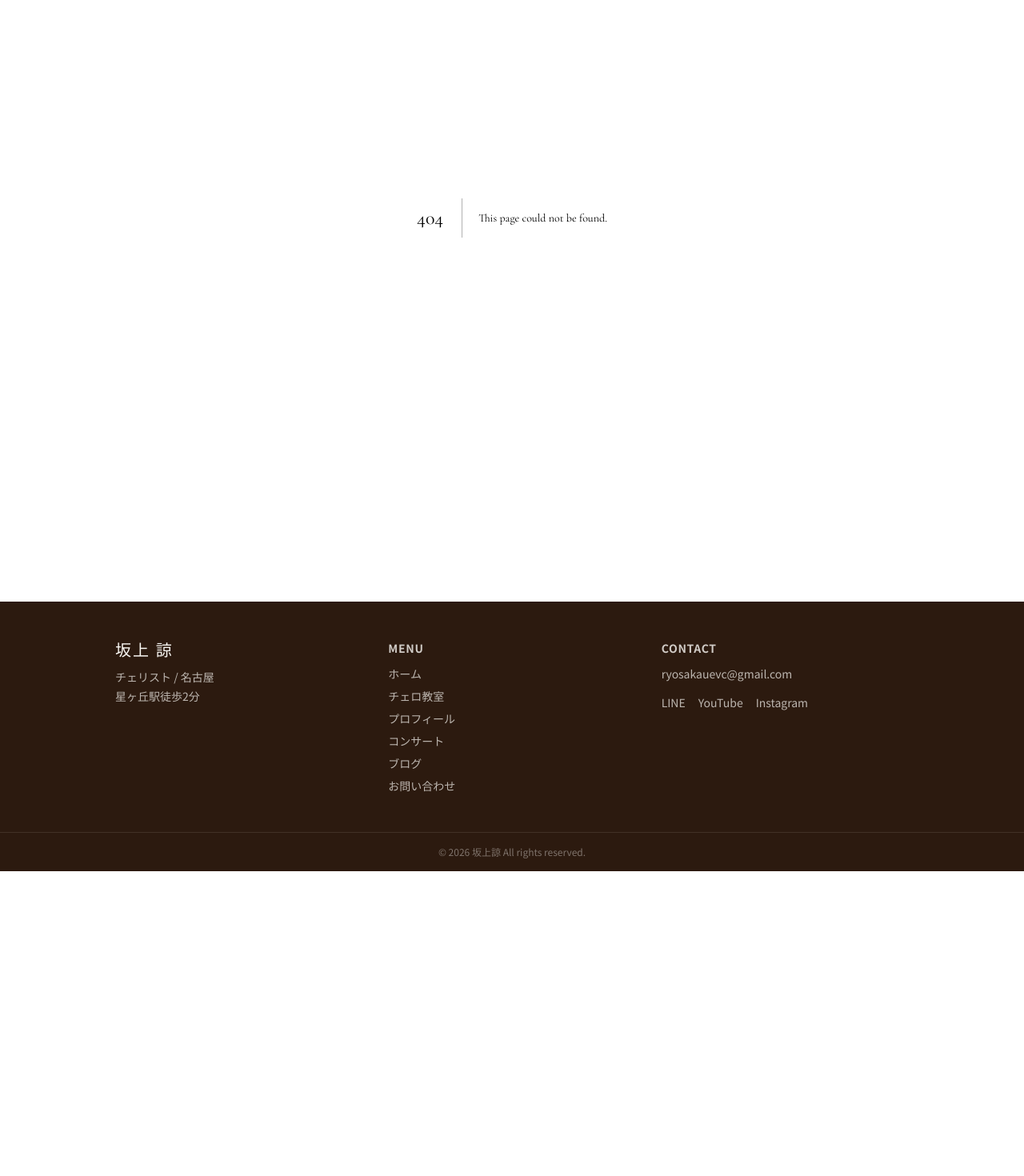
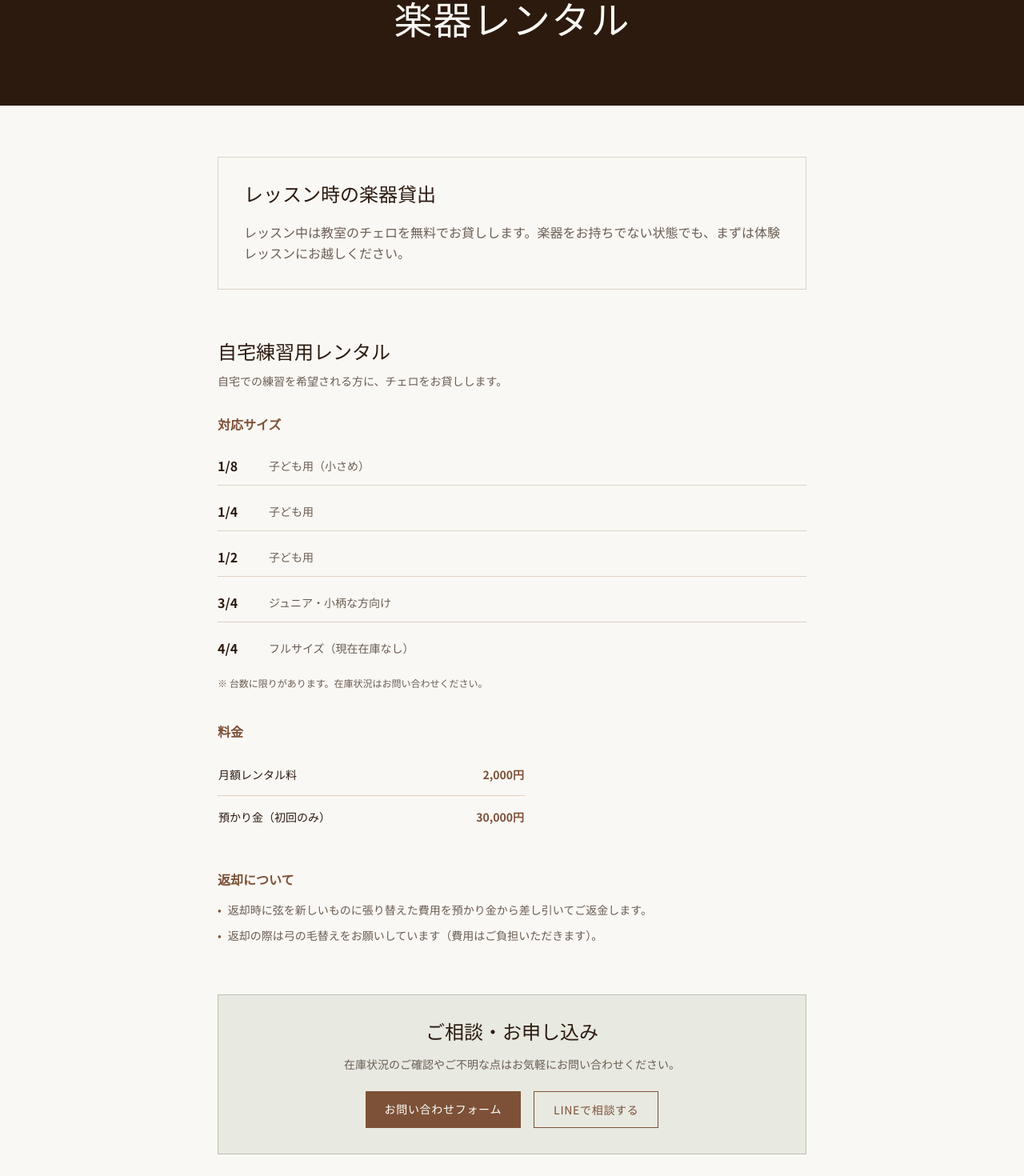
Before and after one commit to srlcvc/ryosakaue-website, a Next.js app: page /rental in a window 1280 px wide. Before the commit this address had no page. Shown: the part 193-1663 px from the top of the page at 80% size. Before the commit the page ends 1282 px from the top, so only its background shows below. Built offline with nearby package versions, Linux system fonts and the light colour scheme.

Commit message:
楽器レンタルページを新規作成、レッスンページからリンクを追加
Co-Authored-By: Claude Sonnet 4.6 <noreply@anthropic.com>

```diff
--- a/app/lesson/page.tsx
+++ b/app/lesson/page.tsx
@@ -63,7 +63,7 @@ export default function LessonPage() {
               レッスンでは基礎的な構え方・弓の使い方から、スケール練習、曲の演奏まで段階的に学びます。趣味で楽しみたい方も、将来アンサンブルや発表会に出たい方も、それぞれの目標に合わせてカリキュラムを組みます。
             </p>
             <p>
-              お持ちの楽器をお持ちください。楽器をお持ちでない方はレンタルについてご相談ください。
+              お持ちの楽器をお持ちください。楽器をお持ちでない方は<Link href="/rental" className="text-brown underline underline-offset-2">楽器レンタル</Link>もご利用いただけます。
             </p>
           </div>
         </div>
--- /dev/null
+++ b/app/rental/page.tsx
@@ -0,0 +1,103 @@
+import type { Metadata } from 'next';
+import Link from 'next/link';
+
+export const metadata: Metadata = {
+  title: '楽器レンタル',
+  description: '坂上チェロ教室では自宅練習用チェロのレンタルを行っています。分数チェロ各種あり。月額2,000円・預かり金30,000円。',
+};
+
+export default function RentalPage() {
+  return (
+    <>
+      <section className="bg-warm-text text-cream py-20 text-center">
+        <p className="section-sub text-cream/60">Instrument Rental</p>
+        <h1 className="font-serif text-4xl md:text-5xl tracking-wide">楽器レンタル</h1>
+      </section>
+
+      <section className="max-w-3xl mx-auto px-4 py-16 space-y-16">
+
+        {/* レッスン時の無料貸出 */}
+        <div className="border border-warm-border p-8">
+          <h2 className="font-serif text-2xl mb-4">レッスン時の楽器貸出</h2>
+          <p className="text-muted leading-relaxed">
+            レッスン中は教室のチェロを無料でお貸しします。楽器をお持ちでない状態でも、まずは体験レッスンにお越しください。
+          </p>
+        </div>
+
+        {/* 自宅練習用レンタル */}
+        <div>
+          <h2 className="font-serif text-2xl mb-2">自宅練習用レンタル</h2>
+          <p className="text-sm text-muted mb-8">自宅での練習を希望される方に、チェロをお貸しします。</p>
+
+          {/* 対応サイズ */}
+          <div className="mb-10">
+            <h3 className="font-sans font-bold text-brown mb-4">対応サイズ</h3>
+            <div className="space-y-2">
+              {[
+                { size: '1/8', note: '子ども用（小さめ）' },
+                { size: '1/4', note: '子ども用' },
+                { size: '1/2', note: '子ども用' },
+                { size: '3/4', note: 'ジュニア・小柄な方向け' },
+              ].map((item) => (
+                <div key={item.size} className="flex items-center gap-4 border-b border-warm-border py-3">
+                  <span className="font-bold text-warm-text w-12">{item.size}</span>
+                  <span className="text-sm text-muted">{item.note}</span>
+                </div>
+              ))}
+              <div className="flex items-center gap-4 py-3">
+                <span className="font-bold text-warm-text w-12">4/4</span>
+                <span className="text-sm text-muted">フルサイズ（現在在庫なし）</span>
+              </div>
+            </div>
+            <p className="text-xs text-muted mt-3">※ 台数に限りがあります。在庫状況はお問い合わせください。</p>
+          </div>
+
+          {/* 料金 */}
+          <div className="mb-10">
+            <h3 className="font-sans font-bold text-brown mb-4">料金</h3>
+            <table className="w-full text-sm max-w-sm">
+              <tbody className="divide-y divide-warm-border">
+                <tr>
+                  <td className="py-4 text-warm-text">月額レンタル料</td>
+                  <td className="py-4 text-right font-bold text-brown">2,000円</td>
+                </tr>
+                <tr>
+                  <td className="py-4 text-warm-text">預かり金（初回のみ）</td>
+                  <td className="py-4 text-right font-bold text-brown">30,000円</td>
+                </tr>
+              </tbody>
+            </table>
+          </div>
+
+          {/* 返却について */}
+          <div>
+            <h3 className="font-sans font-bold text-brown mb-4">返却について</h3>
+            <ul className="space-y-3 text-sm text-muted">
+              <li className="flex gap-2">
+                <span className="text-brown">•</span>
+                <span>返却時に弦を新しいものに張り替えた費用を預かり金から差し引いてご返金します。</span>
+              </li>
+              <li className="flex gap-2">
+                <span className="text-brown">•</span>
+                <span>返却の際は弓の毛替えをお願いしています（費用はご負担いただきます）。</span>
+              </li>
+            </ul>
+          </div>
+        </div>
+
+        {/* お問い合わせ */}
+        <div className="bg-olive/10 border border-olive/30 p-8 text-center">
+          <h2 className="font-serif text-2xl mb-3">ご相談・お申し込み</h2>
+          <p className="text-sm text-muted mb-6">在庫状況のご確認やご不明な点はお気軽にお問い合わせください。</p>
+          <div className="flex flex-wrap gap-4 justify-center">
+            <Link href="/contact" className="btn-primary">お問い合わせフォーム</Link>
+            <a href="https://lin.ee/5uD2RP5H" target="_blank" rel="noopener noreferrer" className="btn-outline">
+              LINEで相談する
+            </a>
+          </div>
+        </div>
+
+      </section>
+    </>
+  );
+}
```
